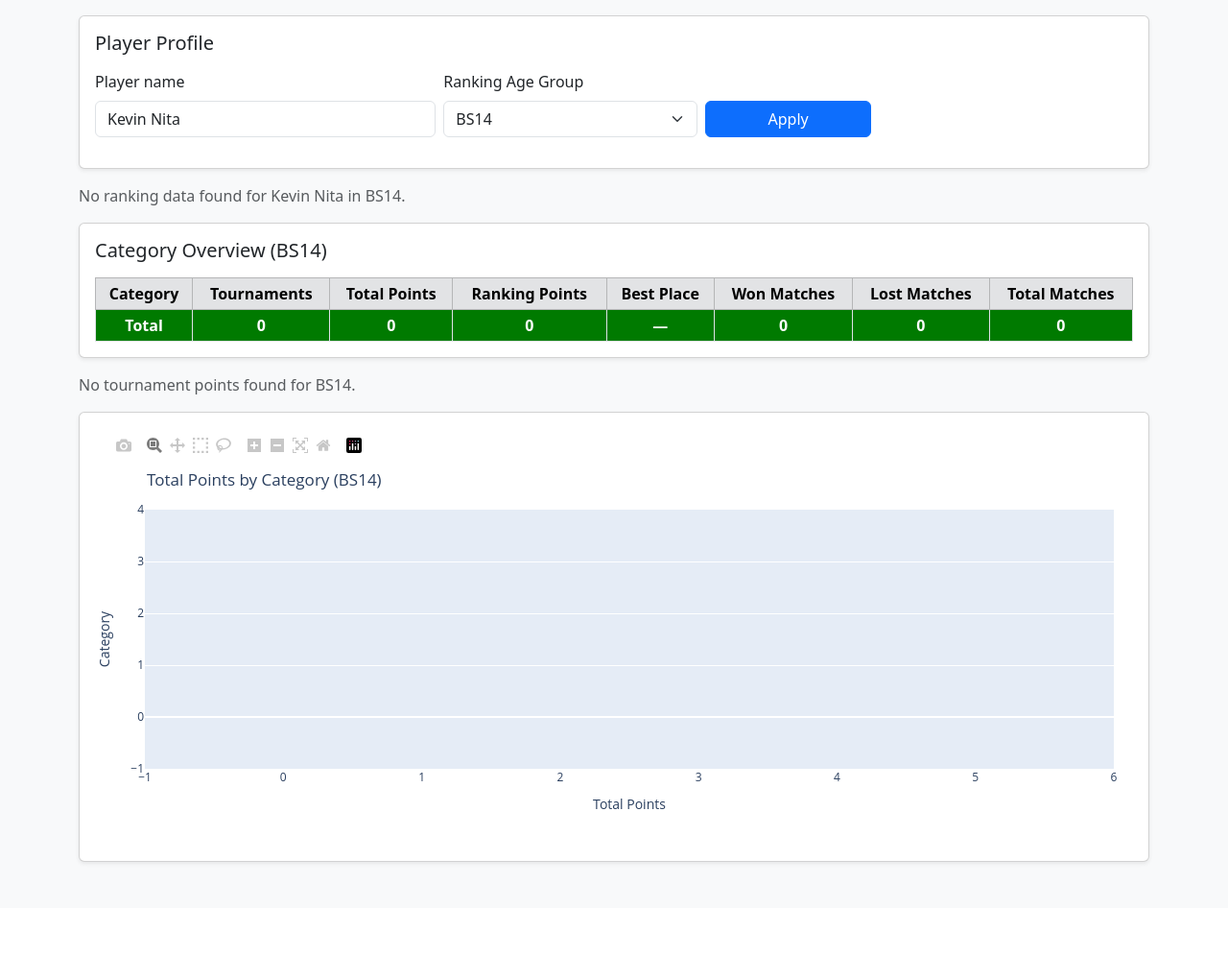
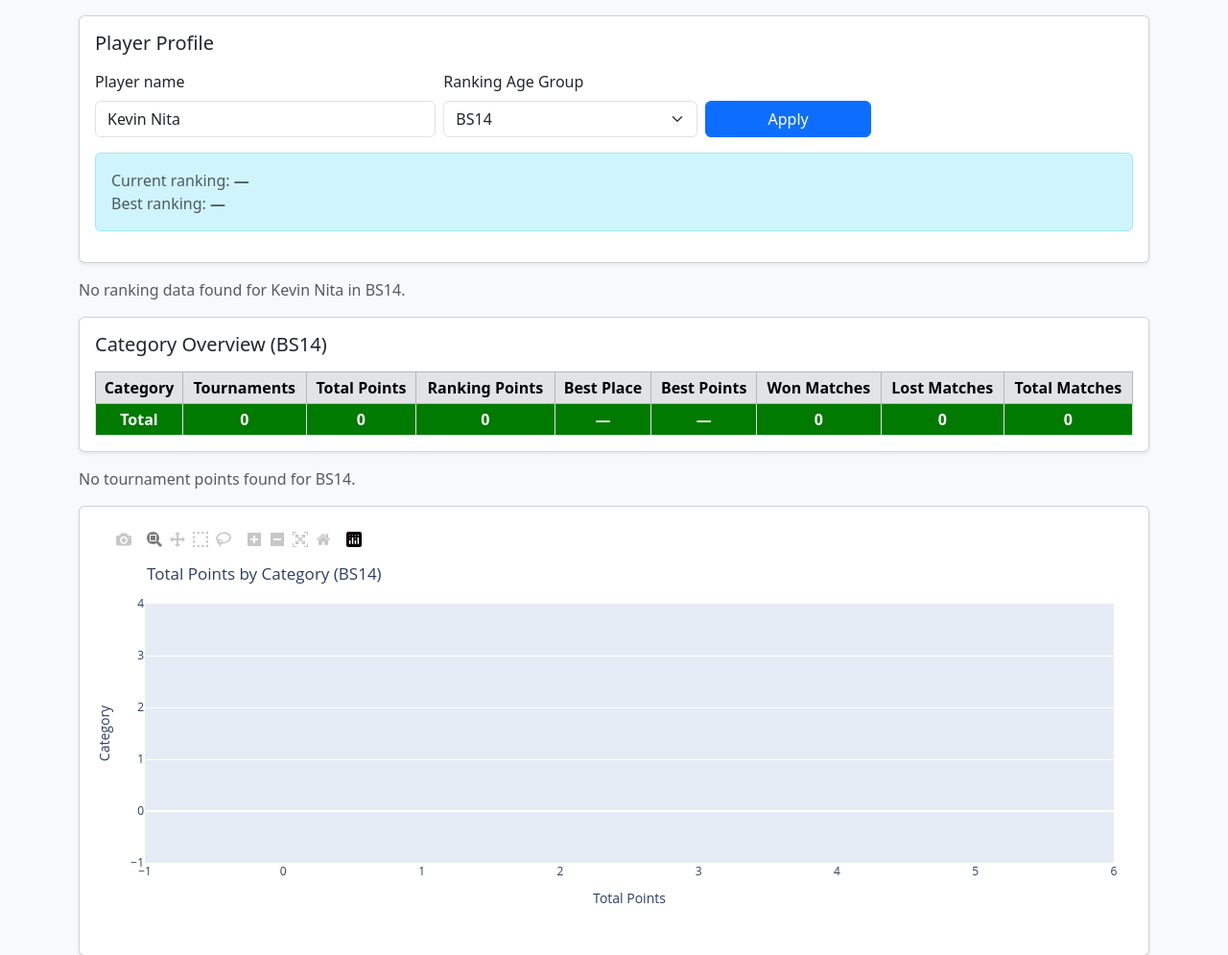
Before and after one commit to JohnNita83/tennis_ranking_app, a Flask app: page /player in a window 1280 px wide. Shown: the part 56-1051 px from the top of the page at 96% size. Before the commit the page ends 957 px from the top, so only its background shows below. Run offline with Flask 3, Linux system fonts and the light colour scheme; a user stored in the database is signed in; data comes from the database, SQL or seed files in the repository; data that the repository does not hold is empty; some libraries are stand-ins or nearby versions.

Commit message:
enhance player's page

```diff
--- a/app.py
+++ b/app.py
@@ -536,6 +536,7 @@ def build_tournament_view(player_name: str, age_group: str) -> dict:
         "won": 0,
         "lost": 0,
         "total": 0,
+        "max_points": 0,
     })
 
     for rr in rows:
@@ -553,6 +554,10 @@ def build_tournament_view(player_name: str, age_group: str) -> dict:
         summary["lost"] += rr["lost"]
         summary["total"] += rr["matches"]
 
+        # ✅ track max points for this category
+        if rr["points"] and rr["points"] > summary["max_points"]:
+            summary["max_points"] = rr["points"]
+
     # Filter categories with at least one tournament
     filtered_summary = {
         cat: data for cat, data in category_summary.items()
@@ -568,6 +573,7 @@ def build_tournament_view(player_name: str, age_group: str) -> dict:
         "won": sum(d["won"] for d in filtered_summary.values()),
         "lost": sum(d["lost"] for d in filtered_summary.values()),
         "total": sum(d["total"] for d in filtered_summary.values()),
+        "max_points": max((d["max_points"] for d in filtered_summary.values()), default=0),
     }
 
     # Ranking points per category from rows marked is_top6 (latest 12-month window)
@@ -591,6 +597,17 @@ def build_tournament_view(player_name: str, age_group: str) -> dict:
             return int(yr), int(wk)
         latest_week = max(rankings_map.keys(), key=parse_week_label)
         latest_rank = rankings_map[latest_week]
+
+    best_rank = None
+    best_rank_week = None
+    if rankings_map:
+        # find the lowest (best) rank value
+        best_rank = min(rankings_map.values())
+        # find the week(s) where that rank occurred
+        for wk, val in rankings_map.items():
+            if val == best_rank:
+                best_rank_week = wk
+                break
 
     return {
         "rows": rows,
@@ -608,6 +625,8 @@ def build_tournament_view(player_name: str, age_group: str) -> dict:
         "top6_tournaments": top6_tournaments,
         "latest_rank": latest_rank,
         "latest_week": latest_week,
+        "best_rank": best_rank,
+        "best_rank_week": best_rank_week,
         "category_summary": filtered_summary,
         "grand_total": grand_total,
     }
@@ -1570,6 +1589,9 @@ def player():
         category_summary=tournament_data["category_summary"],
         grand_total=tournament_data["grand_total"],
         cat_ranking_points=tournament_data["cat_ranking_points"],
+        latest_rank=tournament_data["latest_rank"],
+        best_rank=tournament_data["best_rank"],
+        best_rank_week=tournament_data["best_rank_week"],
     )
 
 
--- a/templates/player.html
+++ b/templates/player.html
@@ -46,6 +46,11 @@
         <button type="submit" class="btn btn-primary w-100">Apply</button>
       </div>
     </form>
+    <div class="alert alert-info mb-3 text-muted">
+      Current ranking: <strong>{{ latest_rank if latest_rank else "&mdash;"|safe }}</strong><br>
+      Best ranking: <strong>{{ best_rank if best_rank else "&mdash;"|safe }}</strong>
+      {% if best_rank_week %} on week <strong>{{ best_rank_week }}</strong>{% endif %}
+    </div>
   </div>
 </div>
 <!-- ✅ Ranking over time chart section -->
@@ -73,13 +78,14 @@
       <h5 class="card-title mb-3">Category Overview ({{ age_group }})</h5>
       <div class="table-responsive">
         <table class="table table-sm table-bordered table-striped mb-0 text-center align-middle">
-          <thead class="table-secondary ">
+          <thead class="table-secondary">
             <tr>
               <th>Category</th>
               <th>Tournaments</th>
               <th>Total Points</th>
               <th>Ranking Points</th>
               <th>Best Place</th>
+              <th>Best Points</th>
               <th>Won Matches</th>
               <th>Lost Matches</th>
               <th>Total Matches</th>
@@ -93,6 +99,7 @@
               <td>{{ "&mdash;"|safe if data.total_points == 0 else data.total_points }}</td>
               <td>{{ "&mdash;"|safe if cat_ranking_points.get(cat, 0) == 0 else cat_ranking_points.get(cat, 0) }}</td>
               <td>{{ data.best_place if data.best_place else "&mdash;"|safe }}</td>
+              <td>{{ "&mdash;"|safe if data.max_points == 0 else data.max_points }}</td>
               <td>{{ "&mdash;"|safe if data.won == 0 else data.won }}</td>
               <td>{{ "&mdash;"|safe if data.lost == 0 else data.lost }}</td>
               <td>{{ "&mdash;"|safe if data.total == 0 else data.total }}</td>
@@ -104,12 +111,12 @@
               <td style="color:white">{{ grand_total.total_points }}</td>
               <td style="color:white">{{ cat_ranking_points.values()|sum }}</td>
               <td style="color:white">{{ grand_total.best_place if grand_total.best_place else "&mdash;"|safe }}</td>
+              <td style="color:white">{{ grand_total.max_points if grand_total.max_points else "&mdash;"|safe }}</td>
               <td style="color:white">{{ grand_total.won }}</td>
               <td style="color:white">{{ grand_total.lost }}</td>
               <td style="color:white">{{ grand_total.total }}</td>
             </tr>
           </tbody>
-
         </table>
       </div>
     </div>
```
Lines whose indentation alone changed are shown as unchanged.
